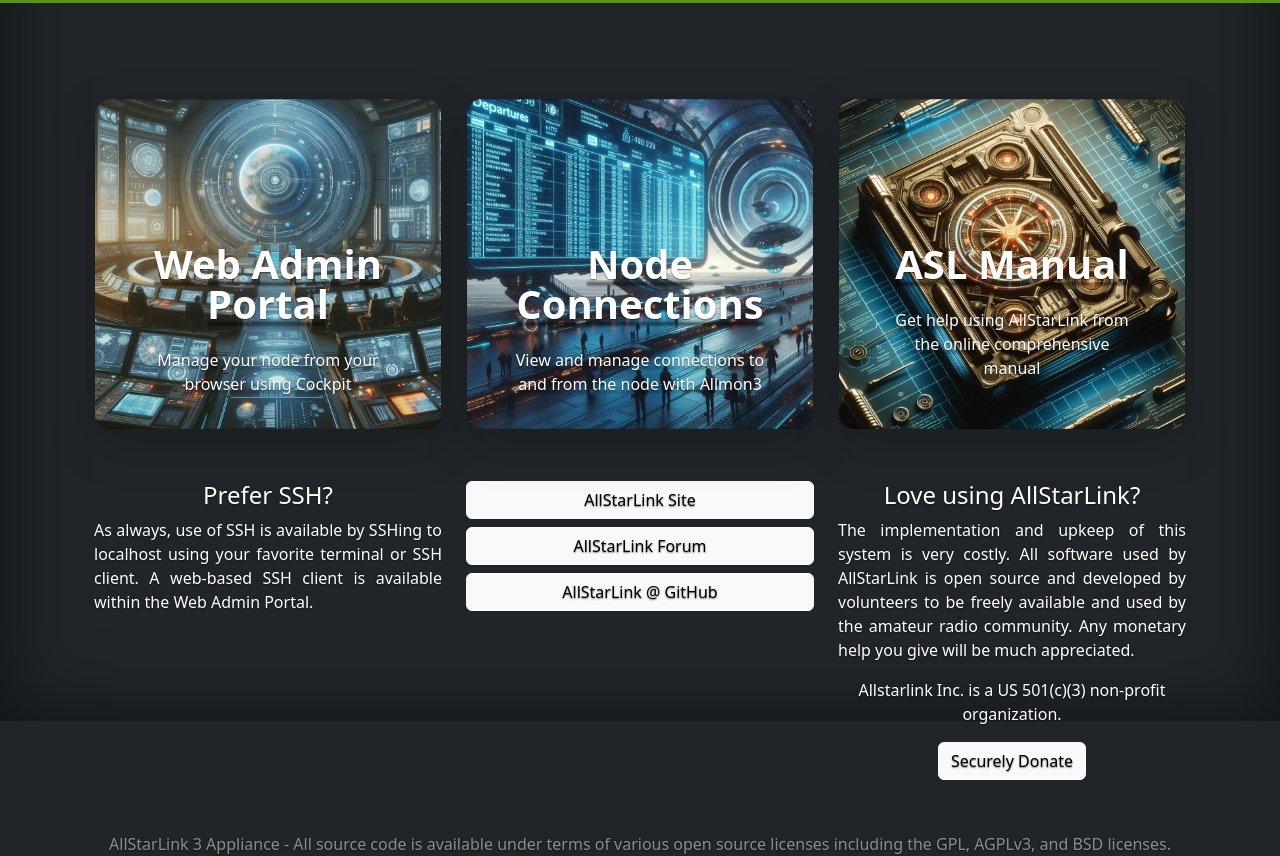
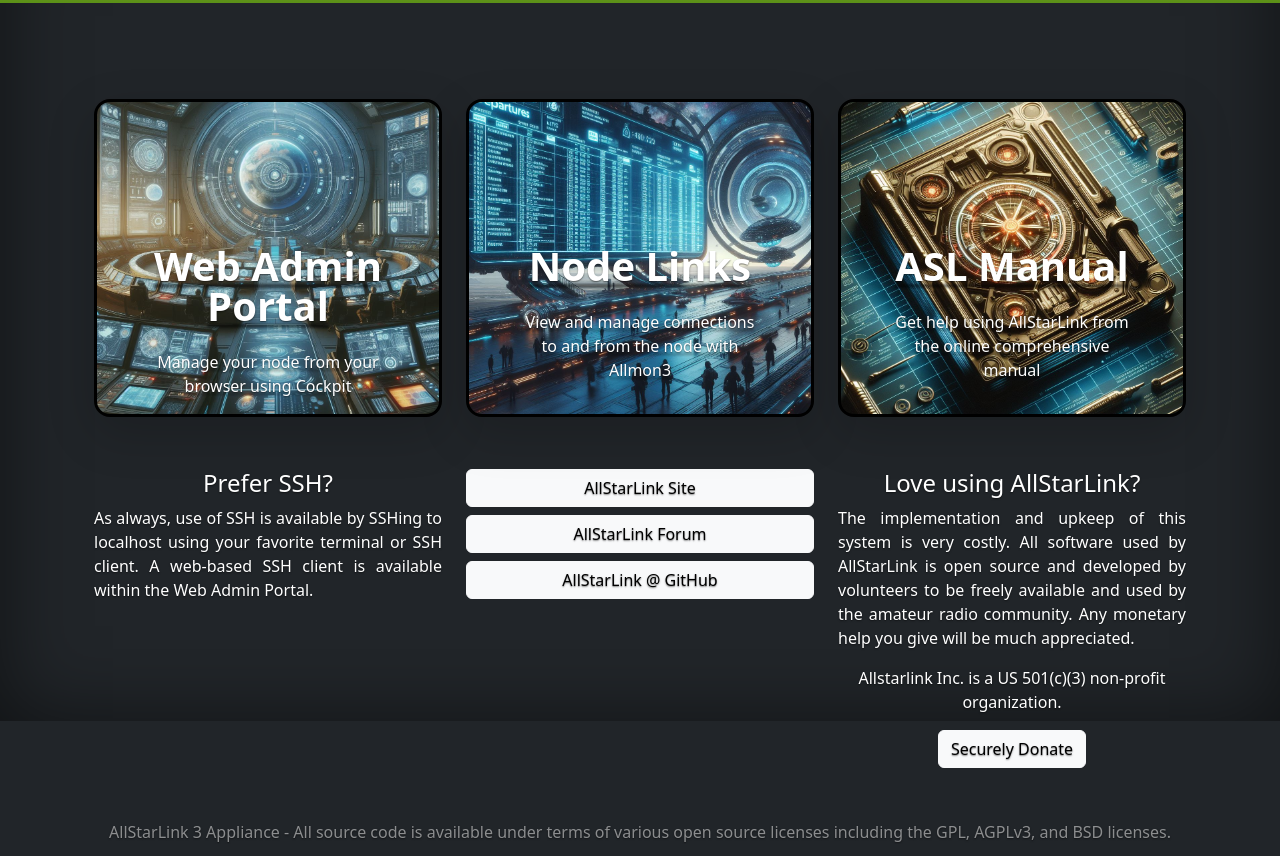
Before and after one commit to AllStarLink/asl3-pi-appliance, a plain HTML site: page src/web/index.html in a window 1280 px wide. Shown: the part 79-935 px from the top of the page. Drawn offline with Linux system fonts and the light colour scheme.

Commit message:
misc cleanups

```diff
--- a/src/web/css/cover.css
+++ b/src/web/css/cover.css
@@ -38,4 +38,11 @@ header {
   background-repeat: no-repeat;
   background-position: center center;
   background-size: cover;
+  border: all;
+  border-width: 3px;
+  border-color: black;
 }
+
+.card-cover:hover {
+	border-color: #5c9118;
+}
--- a/src/web/index.html
+++ b/src/web/index.html
@@ -42,7 +42,7 @@
                 <div class="card card-cover h-100 overflow-hidden text-bg-dark rounded-4 shadow-lg"
                     style="background-image: url('img/allmon3.jpg');">
                   <div class="d-flex flex-column h-100 p-5 pb-3 text-white text-shadow-1">
-                    <h3 class="pt-5 mt-5 mb-4 display-6 lh-1 fw-bold">Node Connections</h3>
+                    <h3 class="pt-5 mt-5 mb-4 display-6 lh-1 fw-bold">Node Links</h3>
                     <p>View and manage connections to and from the node with Allmon3</p>
                   </div>
                 </div>
```
